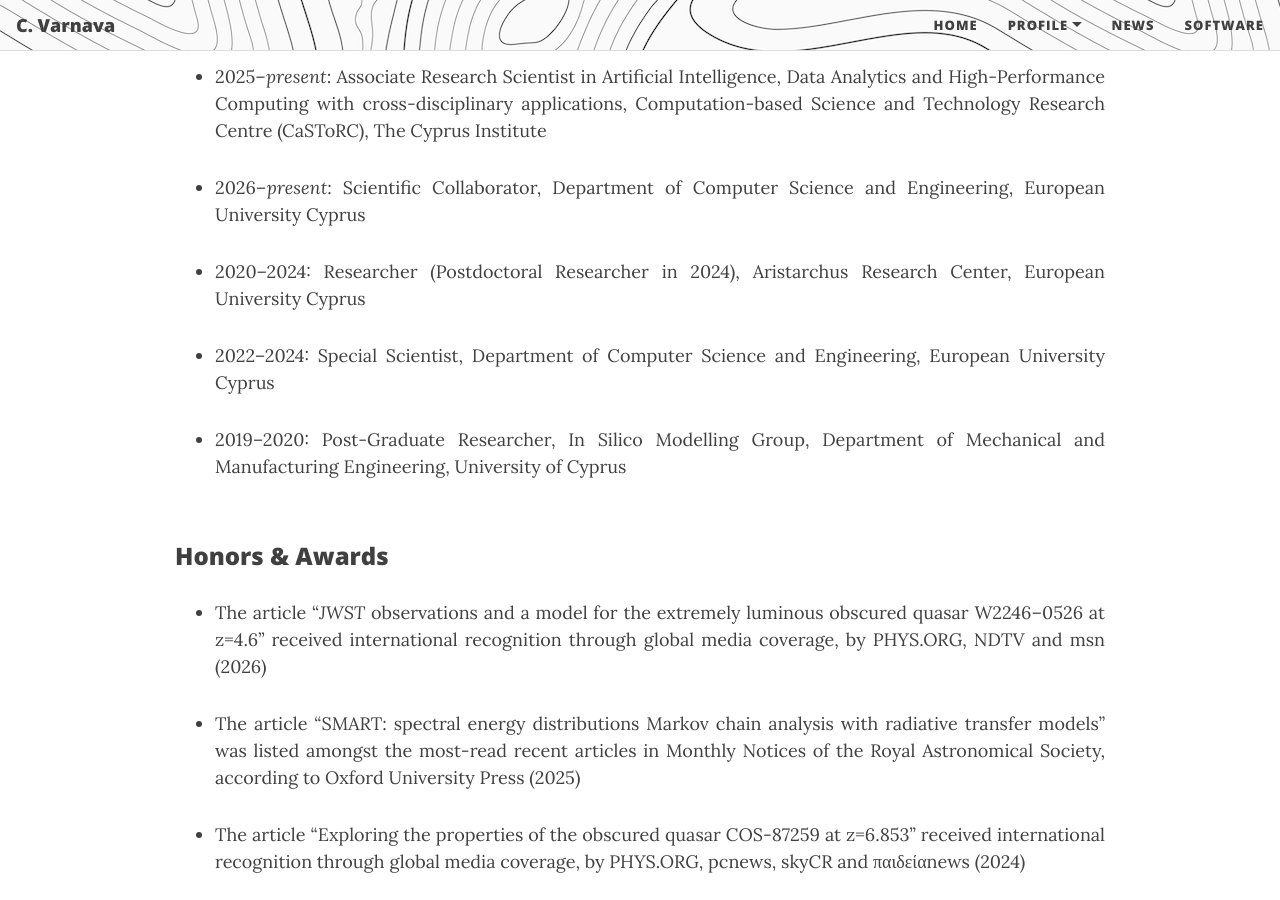
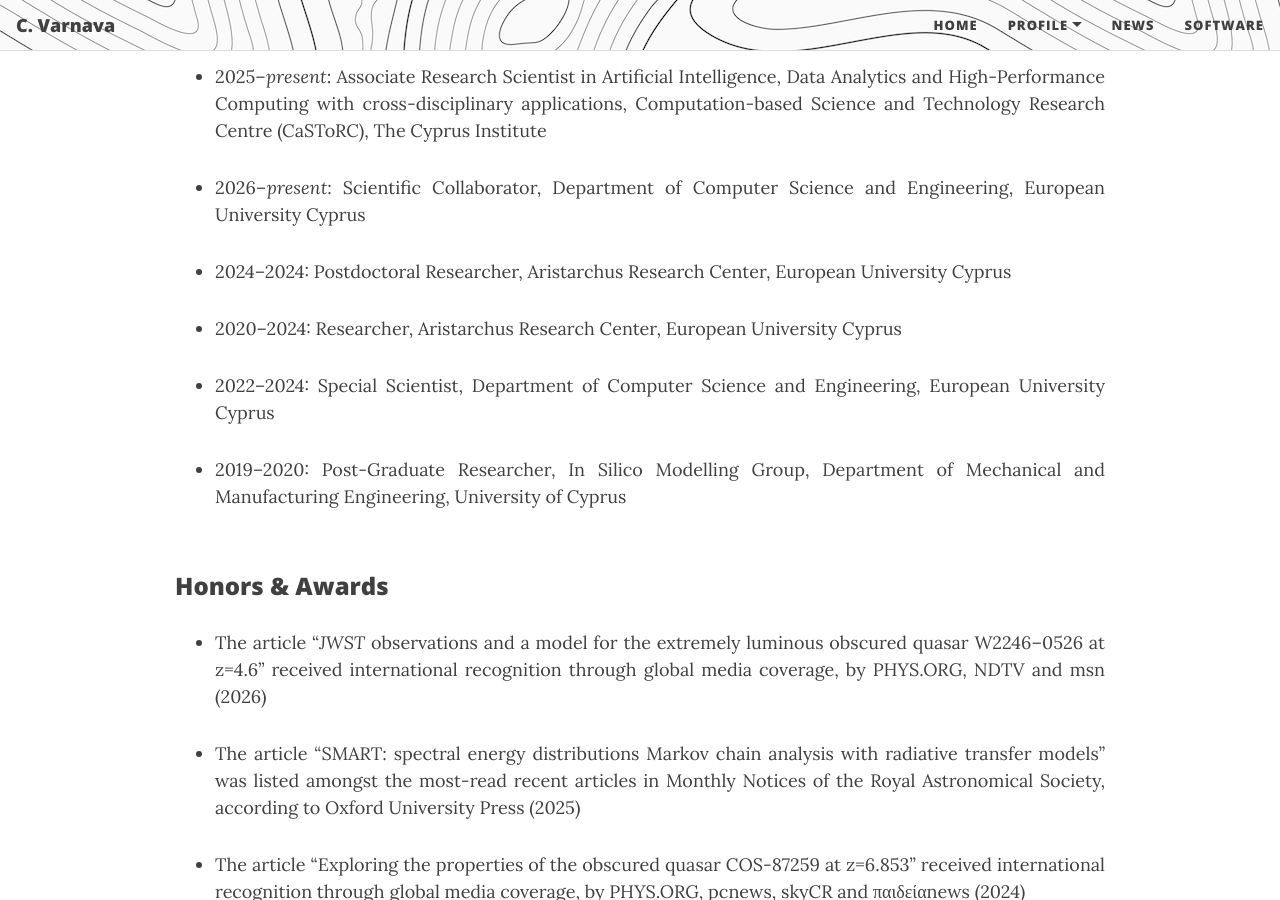
Before and after one commit to ch-var/ch-var.github.io, a Jekyll site: the page built from CV.html, in a window 1280 px wide and 900 px high, scrolled down 768 px. Built offline with Jekyll 4.4.1, drawn with Linux system fonts in a browser that asks for light colours; formulas are drawn with MathJax 3.

Commit message:
Update CV.html

```diff
--- a/CV.html
+++ b/CV.html
@@ -41,7 +41,9 @@
 <p></p>
 <li class="responsive-margin" style="margin-bottom: 8px;">2026–<i>present</i>: Scientific Collaborator, Department of Computer Science and Engineering, European University Cyprus</li>
 <p></p>
-<li class="responsive-margin">2020–2024: Researcher (Postdoctoral Researcher in 2024), Aristarchus Research Center, European University Cyprus</li>
+<li class="responsive-margin">2024–2024: Postdoctoral Researcher, Aristarchus Research Center, European University Cyprus</li>
+<p></p>
+<li class="responsive-margin">2020–2024: Researcher, Aristarchus Research Center, European University Cyprus</li>
 <p></p>
 <li class="responsive-margin" style="margin-bottom: 8px;">2022–2024: Special Scientist, Department of Computer Science and Engineering, European University Cyprus</li>
 <p></p>
```
